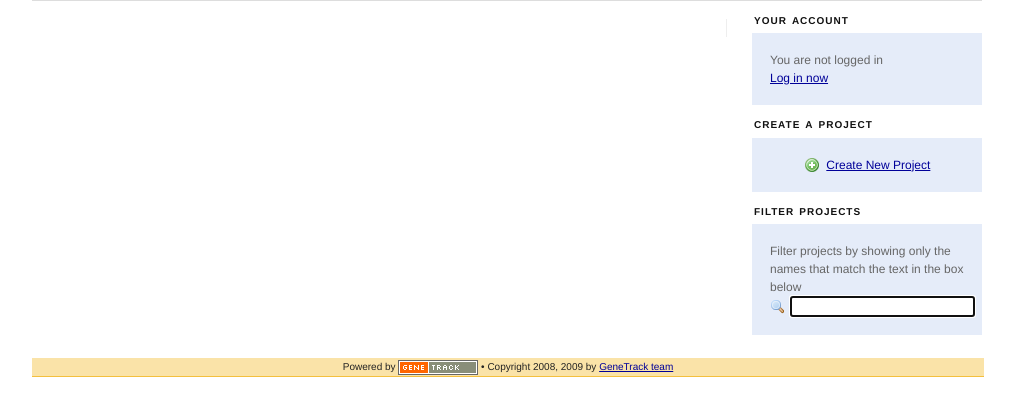
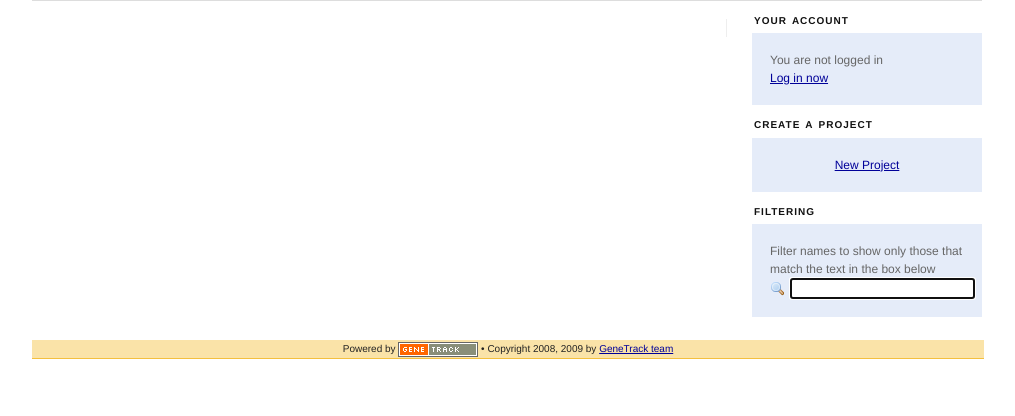
Before and after one commit to seandavi/genetrack-central, a Django app: template server/data/templates/project/project-list.html in a window 1280 px wide. Shown: the part 90-506 px from the top of the page, without its empty margins (133-1148 px from the left). Run offline with Django 3.2, Linux system fonts and the light colour scheme; the template is opened without the code that fills it, so the values that code supplies are empty; parts of the project's set-up code (start-up, migrations or seed data) failed here and were passed over.

Commit message:
small tweaks to html

```diff
--- a/server/data/templates/project/project-list.html
+++ b/server/data/templates/project/project-list.html
@@ -51,8 +51,7 @@
       <h3 class="caps">Create a Project</h3>
       <div class="box">
           <div class="quiet" align="center">
-          <img src="/static/icons/small/add.png">&nbsp;
-          <a href="/project/edit/new/" id="create-project">Create New Project</a></div>
+          <a href="/project/edit/new/" id="create-project">New Project</a></div>
       </div>
     </div>
 
--- a/server/data/templates/tags/filter-box.html
+++ b/server/data/templates/tags/filter-box.html
@@ -1,8 +1,7 @@
 <div>
-    <h3 class="caps">Filter Projects</h3>
+    <h3 class="caps">Filtering</h3>
     <div class="box" id="filter-box">
-        <div class="quiet">Filter projects by showing only
-        the names that match the text in the box below</div>
+        <div class="quiet">Filter names to show only those that match the text in the box below</div>
         <div class="quiet" >
           <span class="search">
             <input type="text" size="20" id="filter-input" style="margin-left:20px;">
```
